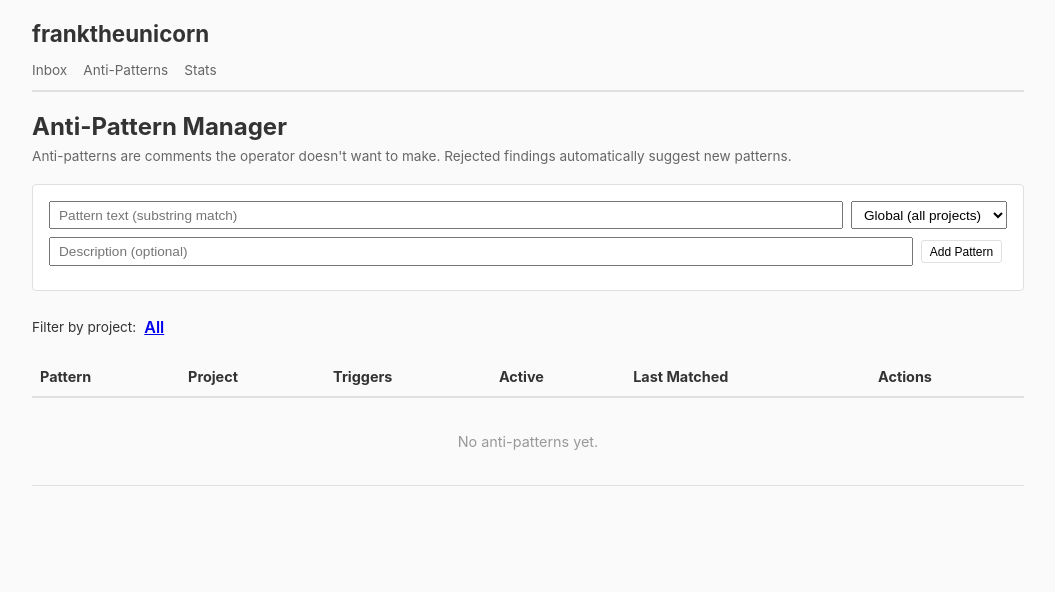
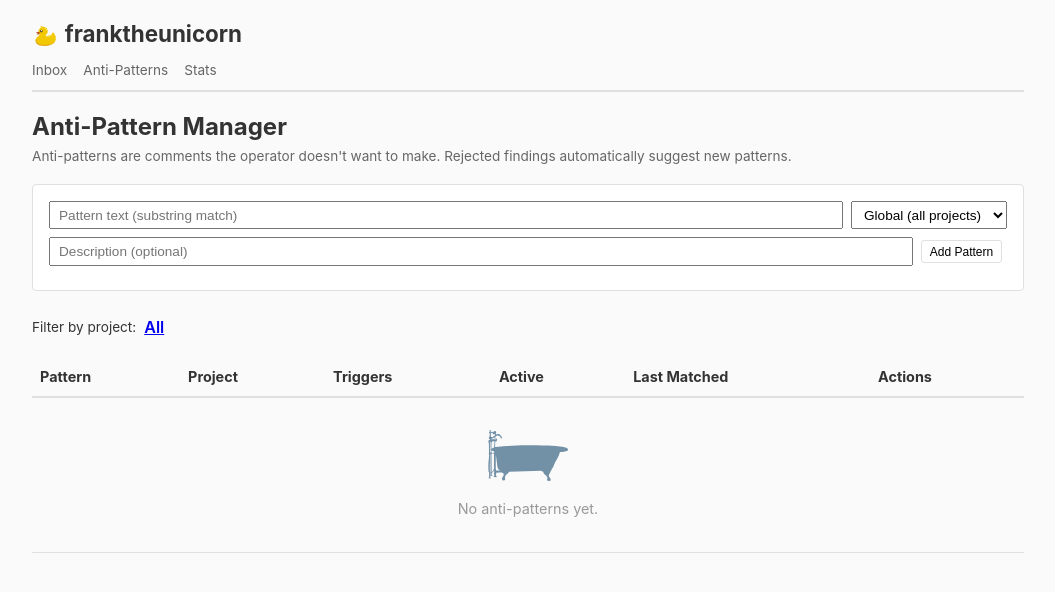
Before and after one commit to franktheunicorn/franktheunicorn, a Django app: template src/franktheunicorn/dashboard/templates/dashboard/anti_patterns.html in a window 1280 px wide. Shown: the top 592 px of the page, without its empty margins (112-1167 px from the left). Run offline with Django 5.2, Linux system fonts and the light colour scheme; the template is opened without the code that fills it, so the values that code supplies are empty; some libraries are stand-ins or nearby versions.

Commit message:
feat: add bath-themed design assets (rubber duck + bathtub SVGs) (#38)

```diff
--- a/src/franktheunicorn/dashboard/templates/dashboard/anti_patterns.html
+++ b/src/franktheunicorn/dashboard/templates/dashboard/anti_patterns.html
@@ -1,4 +1,5 @@
 {% extends "dashboard/base.html" %}
+{% load static %}
 {% block title %}Anti-Patterns — franktheunicorn{% endblock %}
 {% block content %}
 <h2>Anti-Pattern Manager</h2>
@@ -49,7 +50,10 @@
         {% for ap in anti_patterns %}
         {% include "dashboard/_anti_pattern_row.html" %}
         {% empty %}
-        <tr><td colspan="6" class="empty-state">No anti-patterns yet.</td></tr>
+        <tr><td colspan="6" class="empty-state">
+            <img src="{% static 'dashboard/img/bathtub.svg' %}" alt="" width="80" height="52">
+            <p>No anti-patterns yet.</p>
+        </td></tr>
         {% endfor %}
     </tbody>
 </table>
--- a/src/franktheunicorn/dashboard/templates/dashboard/base.html
+++ b/src/franktheunicorn/dashboard/templates/dashboard/base.html
@@ -6,6 +6,7 @@
     <title>{% block title %}franktheunicorn{% endblock %}</title>
     <script src="https://unpkg.com/htmx.org@1.9.12"></script>
     {% load static %}
+    <link rel="icon" type="image/svg+xml" href="{% static 'dashboard/img/duck-icon.svg' %}">
     <style>
         :root {
             --bg: #fafafa; --card: #fff; --border: #e0e0e0;
@@ -61,6 +62,8 @@
         .breakdown dt { font-weight: 600; display: inline; }
         .breakdown dd { display: inline; margin-right: 1rem; }
         .empty-state { color: #999; padding: 2rem; text-align: center; }
+        .empty-state img { display: block; margin: 0 auto 1rem; max-width: 120px; height: auto; opacity: 0.6; }
+        .empty-state p { margin-top: 0.5rem; }
         a.back-link { font-size: 0.85rem; color: var(--muted); }
         .source-badge { font-size: 0.7rem; padding: 0.1rem 0.4rem; border-radius: 3px; margin-left: 0.3rem; font-weight: 600; vertical-align: middle; }
         .source-coderabbit { background: var(--purple); color: #fff; }
@@ -88,12 +91,14 @@
         @media (max-width: 600px) {
             body { padding: 0.5rem; }
             .tab-bar a { padding: 0.4rem 0.6rem; font-size: 0.75rem; }
+            .empty-state img { max-width: 80px; }
+            header h1 img { width: 22px; height: 17px; }
         }
     </style>
 </head>
 <body>
     <header>
-        <h1><a href="/">franktheunicorn</a></h1>
+        <h1><img src="{% static 'dashboard/img/rubber-duck.svg' %}" alt="" width="28" height="22" style="vertical-align: middle; margin-right: 0.3rem;"><a href="/">franktheunicorn</a></h1>
         <nav>
             <a href="{% url 'dashboard:index' %}" {% if request.resolver_match.url_name == 'index' %}class="active"{% endif %}>Inbox</a>
             <a href="{% url 'dashboard:anti_patterns' %}" {% if request.resolver_match.url_name == 'anti_patterns' %}class="active"{% endif %}>Anti-Patterns</a>
--- a/src/franktheunicorn/dashboard/templates/dashboard/pr_detail.html
+++ b/src/franktheunicorn/dashboard/templates/dashboard/pr_detail.html
@@ -1,4 +1,5 @@
 {% extends "dashboard/base.html" %}
+{% load static %}
 {% block title %}PR #{{ pr.number }} — franktheunicorn{% endblock %}
 {% block content %}
 <a href="{% url 'dashboard:index' %}" class="back-link">&larr; Back to list</a>
@@ -112,7 +113,10 @@
     {% endfor %}
 </div>
 {% else %}
-<p class="empty-state">No review findings yet.</p>
+<div class="empty-state">
+    <img src="{% static 'dashboard/img/rubber-duck.svg' %}" alt="" width="80" height="64">
+    <p>No review findings yet.</p>
+</div>
 {% endif %}
 
 {% if suppressed_drafts %}
--- a/src/franktheunicorn/dashboard/templates/dashboard/pr_list.html
+++ b/src/franktheunicorn/dashboard/templates/dashboard/pr_list.html
@@ -1,4 +1,5 @@
 {% extends "dashboard/base.html" %}
+{% load static %}
 {% block title %}PRs — franktheunicorn{% endblock %}
 {% block content %}
 <div class="tab-bar">
@@ -36,6 +37,8 @@
 </ul>
 {% else %}
 <div class="empty-state">
+    <img src="{% static 'dashboard/img/bathtub.svg' %}" alt="" width="120" height="78">
+    <img src="{% static 'dashboard/img/rubber-duck.svg' %}" alt="" width="60" height="48" style="margin-top: -2rem; opacity: 0.8;">
     <p>No pull requests in the <strong>{{ active_queue }}</strong> queue.</p>
     <p>Start the worker to poll GitHub or run in mock mode.</p>
 </div>
--- a/src/franktheunicorn/digest/templates/digest/email.html
+++ b/src/franktheunicorn/digest/templates/digest/email.html
@@ -1,5 +1,5 @@
 <html><body style="font-family: -apple-system, BlinkMacSystemFont, sans-serif; max-width: 600px; margin: 0 auto; color: #333;">
-<h2 style="border-bottom: 2px solid #e0e0e0; padding-bottom: 0.5rem;">franktheunicorn digest — {{ digest.generated_at|date:"M d, Y" }}</h2>
+<h2 style="border-bottom: 2px solid #e0e0e0; padding-bottom: 0.5rem;">&#x1F6C1; franktheunicorn digest — {{ digest.generated_at|date:"M d, Y" }}</h2>
 <p style="color: #666;">{{ digest.total_prs_reviewed }} PRs need attention · {{ digest.total_drafts_pending }} drafts pending</p>
 
 {% if digest.high_interest %}
@@ -56,5 +56,5 @@
 </table>
 {% endif %}
 
-<p style="margin-top: 2rem; color: #999; font-size: 0.8rem;">franktheunicorn — local-first AI code review assistant</p>
+<p style="margin-top: 2rem; color: #999; font-size: 0.8rem;">&#x1F986; franktheunicorn — local-first AI code review assistant</p>
 </body></html>
```
Also changed, not shown: ATTRIBUTION.md (added, +16 -0 lines), src/franktheunicorn/dashboard/static/dashboard/img/bathtub.svg (added), src/franktheunicorn/dashboard/static/dashboard/img/duck-icon.svg (added), src/franktheunicorn/dashboard/static/dashboard/img/rubber-duck.svg (added).
